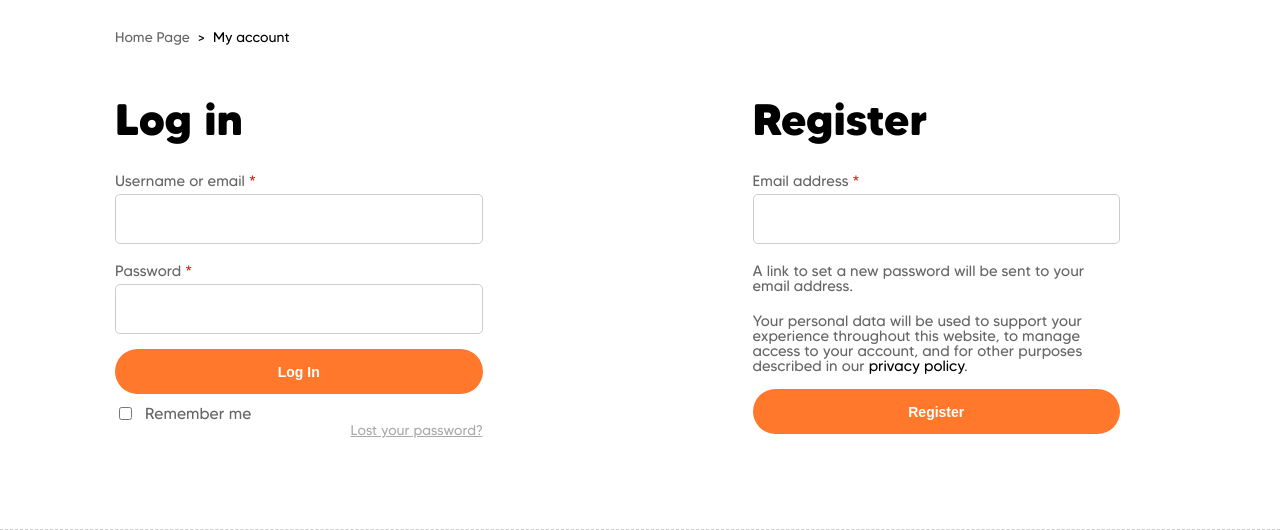
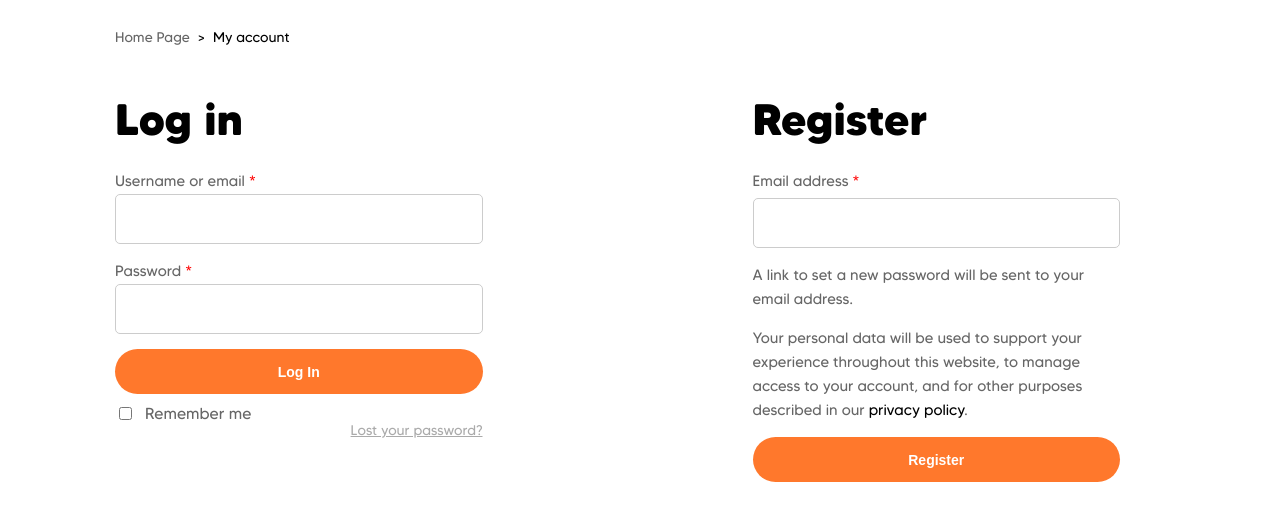
Before and after one commit to SevenCoder03/Pet-Shop_HCN-NDT, a PHP site: page /account.html in a window 1280 px wide. Shown: the part 105-635 px from the top of the page. Run offline with PHP 8.4, Linux system fonts and the light colour scheme.

Commit message:
Fix register account

```diff
--- a/assets/css/account.css
+++ b/assets/css/account.css
@@ -100,9 +100,10 @@ a {
 }
 
 .register-form__container p {
-    margin-top: 20px;
+    margin-top: 15px;
     color: #666;
     font-size: 1.5rem;
+    line-height: 1.6;
 }
 
 .register-form__container a {
```
